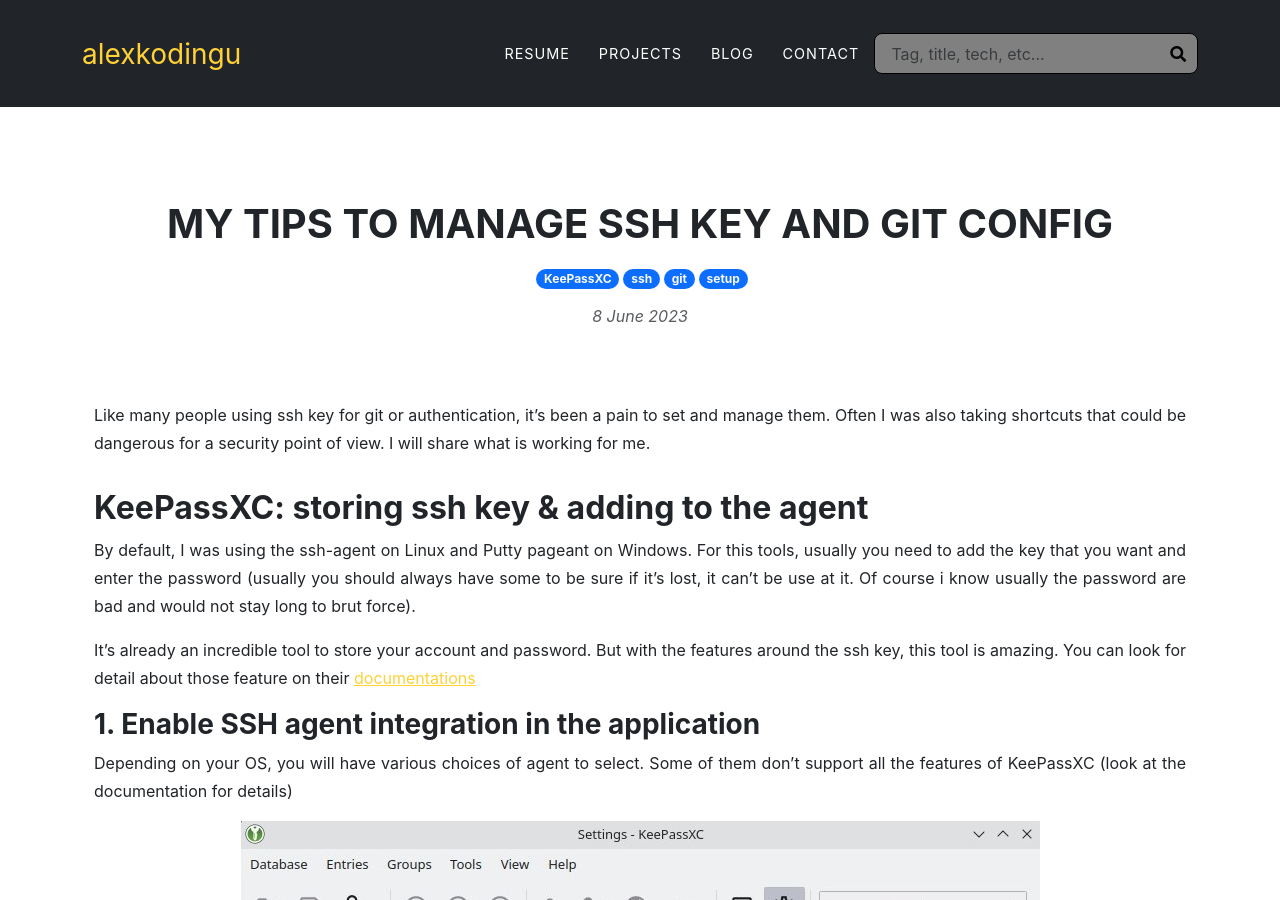
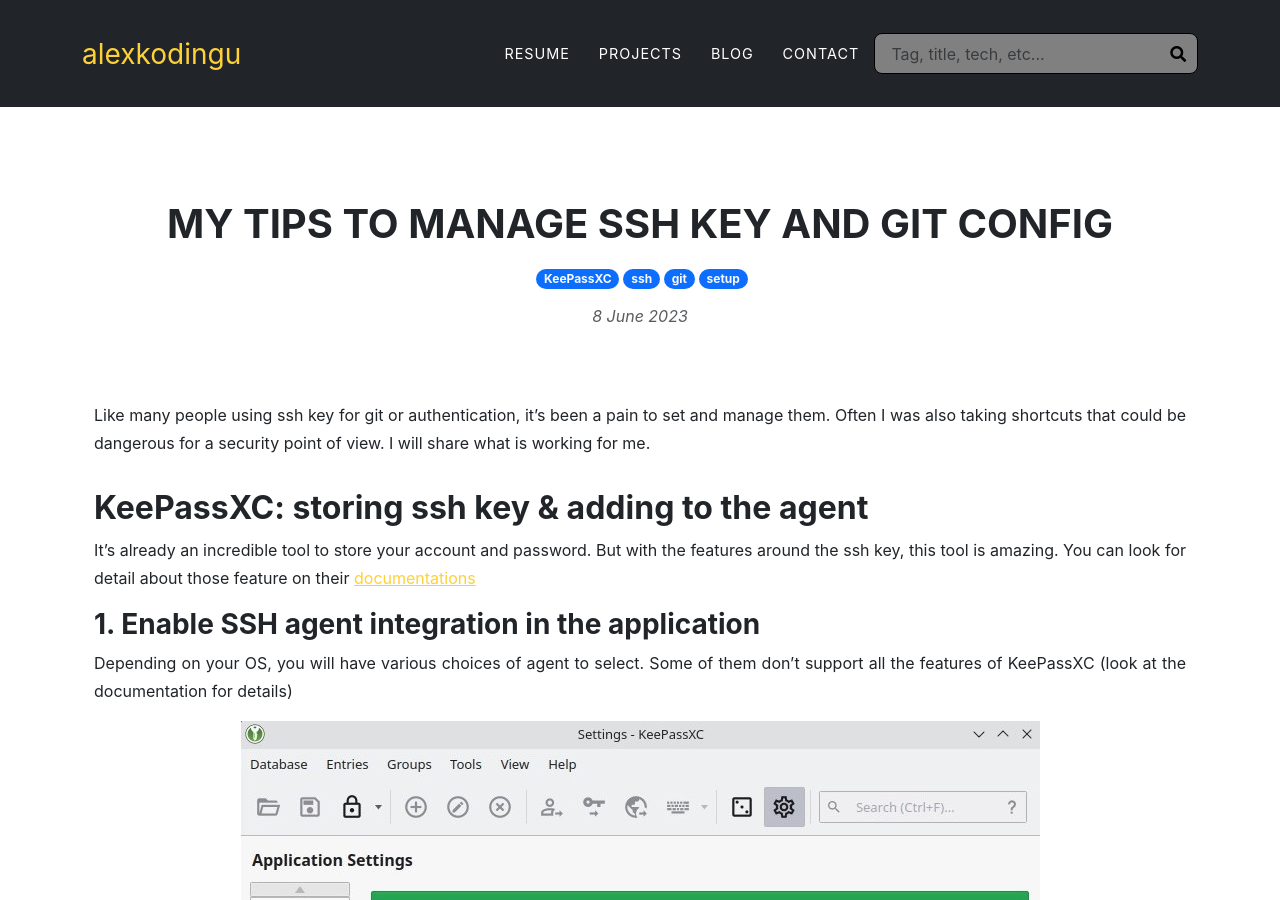
Before and after one commit to alexkodingu/alexkodingu.github.io, a Jekyll site: the page built from _posts/2023-06-08-ssh-key-management.md, in a window 1280 px wide and 900 px high. Built offline with Jekyll 4.4.1, drawn with Linux system fonts in a browser that asks for light colours; some web fonts are replaced.

Commit message:
article correction

```diff
--- a/_posts/2023-06-08-ssh-key-management.md
+++ b/_posts/2023-06-08-ssh-key-management.md
@@ -6,8 +6,6 @@ tags: [KeePassXC, ssh, git, setup]
 Like many people using ssh key for git or authentication, it’s been a pain to set and  manage them. Often I was also taking shortcuts that could be dangerous for a security point of view. I will share what is working for me.
 
 ## KeePassXC: storing ssh key & adding to the agent
-
-By default, I was using the ssh-agent on Linux and Putty pageant on Windows. For this tools, usually you need to add the key  that you want and enter the password (usually you should always have some to be sure if it's lost, it can't be use at it. Of course i know usually the password are bad and would not stay long to brut force).
 
 It’s already an incredible tool to store your account and password. But with the features around the ssh key, this tool is amazing. You can look for detail about those feature on their [documentations](https://KeePassXC.org/docs/#faq-ssh-agent-keys)
 
```
